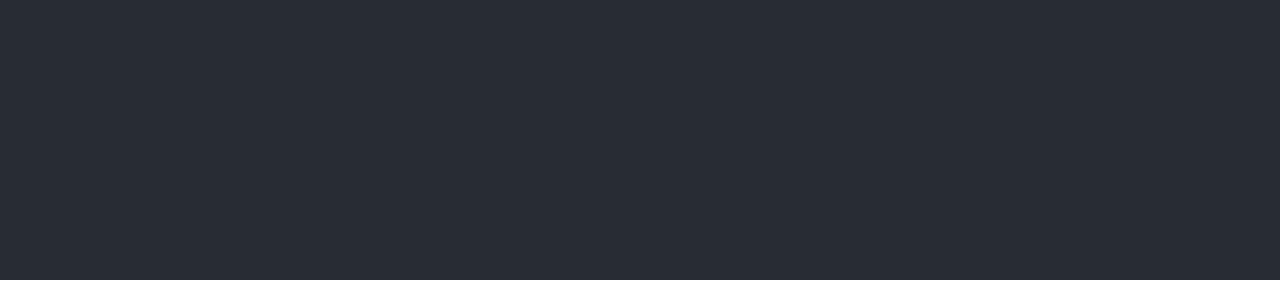
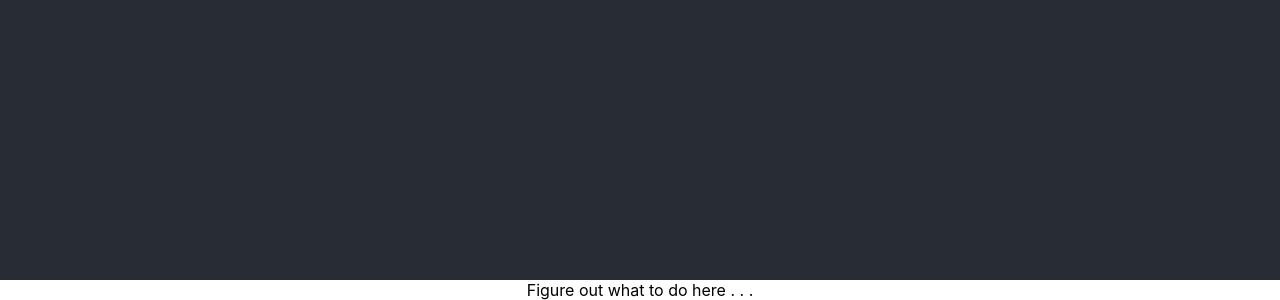
Before and after one commit to blissman/reactScavengerHunt, a React (Create React App) app: page / in a window 1280 px wide. Shown: the part 520-820 px from the top of the page. Built offline with nearby package versions, Linux system fonts and the light colour scheme.

Commit message:
add placeholder text

```diff
--- a/src/App.js
+++ b/src/App.js
@@ -6,6 +6,9 @@
     <div className="App">
       <header className="App-header">
       </header>
+      <body className="App-body">
+      Figure out what to do here . . .
+      </body>
     </div>
   );
 }
```
